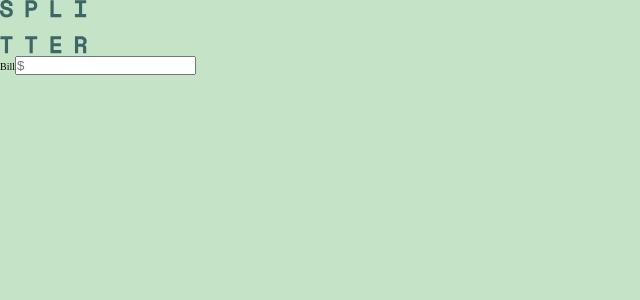
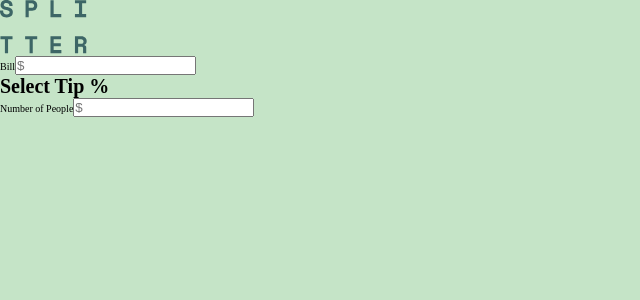
Before and after one commit to akindoju/tip-calculator, a React (Create React App) app: page / in a window 1280 px wide. Shown: the top 300 px of the page, without its empty margins (0-640 px from the left). Built offline with nearby package versions, Linux system fonts and the light colour scheme.

Commit message:
Created part of tip calculator layout

```diff
--- a/src/App.jsx
+++ b/src/App.jsx
@@ -4,16 +4,48 @@ import "./App.scss";
 
 function App() {
   const [billValue, setBillValue] = useState("");
+  const [noOfPeople, setNoOfPeople] = useState("");
 
   return (
     <div className="app">
       <div className="splitter">
         <img src={AppLogo} alt="logo" className="splitter__logo" />
         <div className="splitter__main">
-          <div className="splitter__main--bill">
-            <label htmlFor="bill">Bill</label>
-            <input type="text" name="bill" id="bill" placeholder="$" />
+          <div className="splitter__main--left">
+            <div className="splitter__main--bill">
+              <label htmlFor="bill">Bill</label>
+              <input
+                type="text"
+                name="bill"
+                id="bill"
+                placeholder="$"
+                value={billValue}
+                onChange={({ target }) => {
+                  setBillValue(target.value);
+                }}
+              />
+            </div>
+
+            <div className="splitter__main--selectTip">
+              <h1>Select Tip %</h1>
+            </div>
+
+            <div className="splitter__main--people">
+              <label htmlFor="bill">Number of People</label>
+              <input
+                type="text"
+                name="noOfPeople"
+                id="noOfPeople"
+                placeholder="$"
+                value={noOfPeople}
+                onChange={({ target }) => {
+                  setNoOfPeople(target.value);
+                }}
+              />
+            </div>
           </div>
+
+          <div className="splitter__main--right"></div>
         </div>
       </div>
     </div>
```
